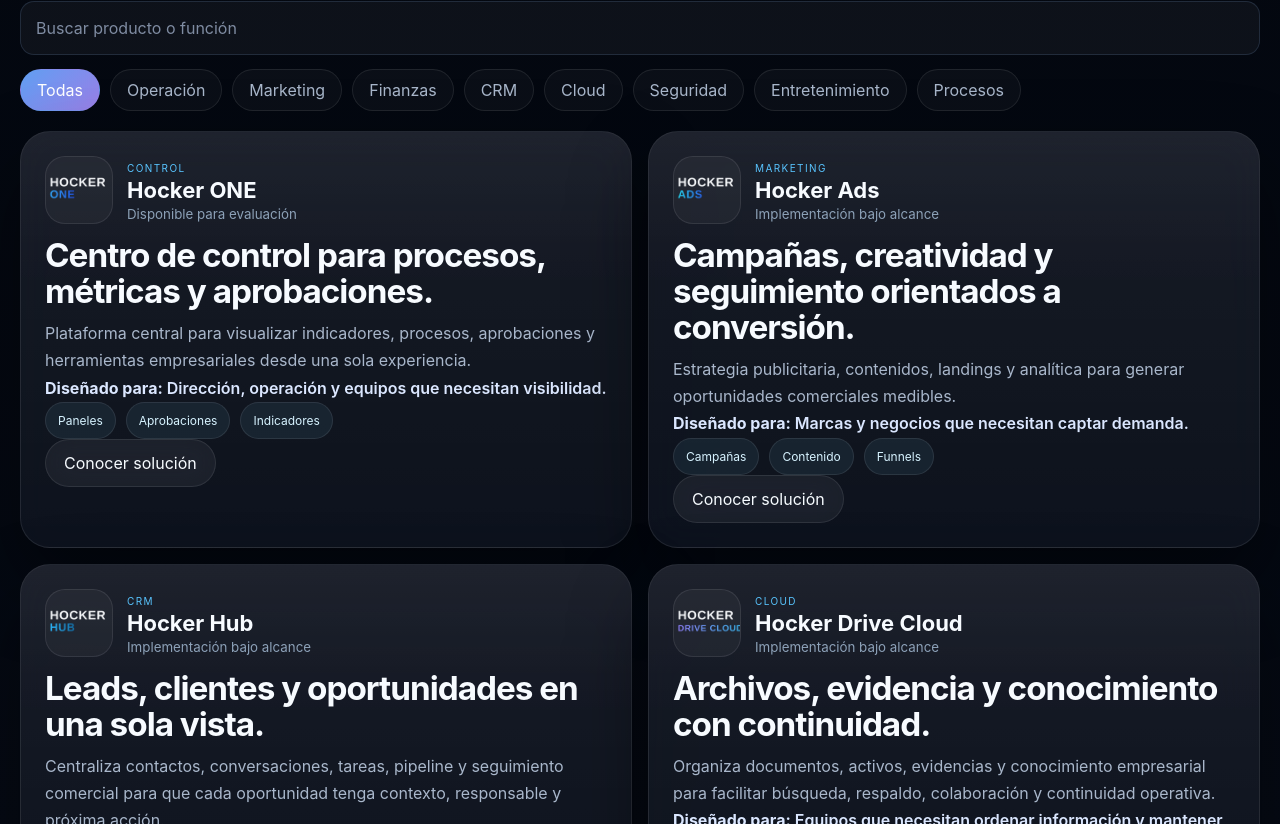
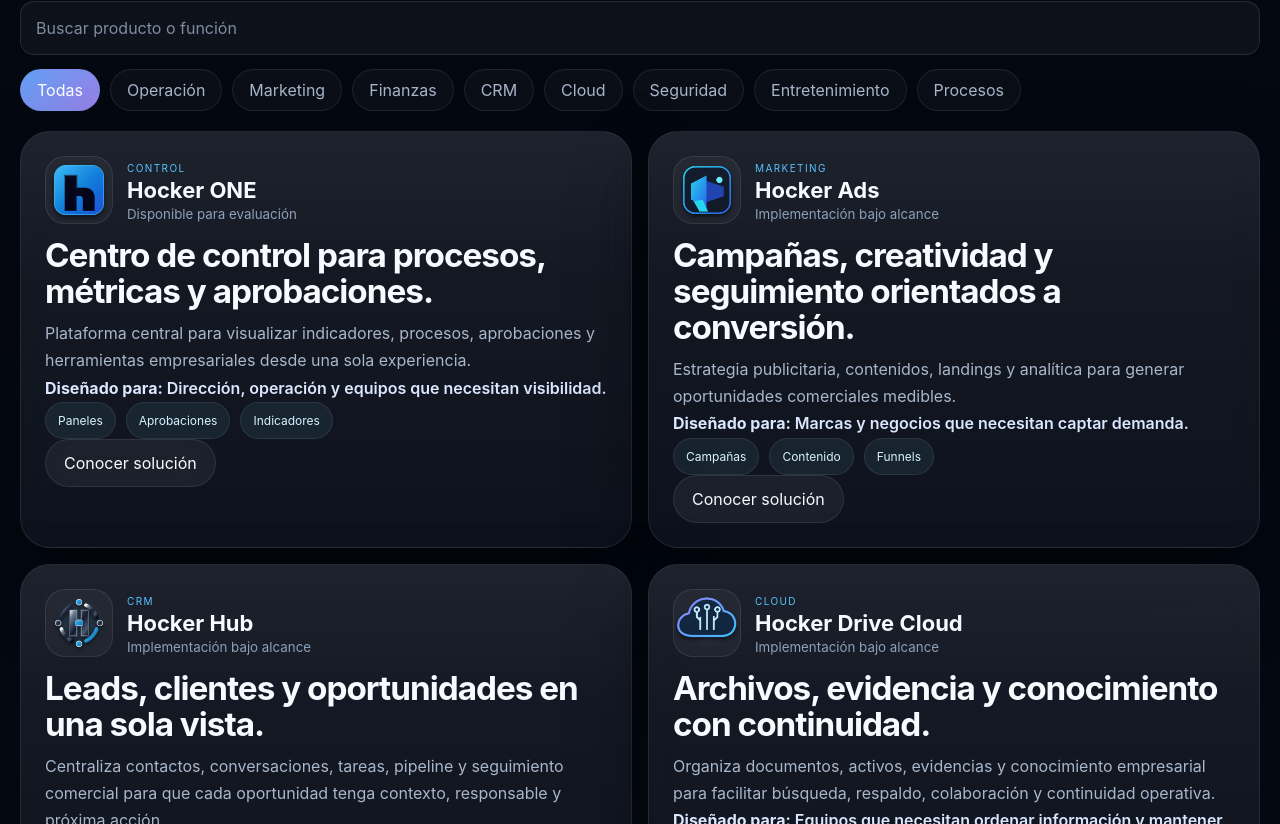
Before and after one commit to HockerAGI/hocker.agi, a Next.js app: page /apps in a window 1280 px wide. Shown: the part 1056-1880 px from the top of the page. Built offline with nearby package versions, Linux system fonts and the light colour scheme.

Commit message:
fix(products): use dedicated product icons in catalog cards [skip vercel]

```diff
--- a/src/components/app-explorer.tsx
+++ b/src/components/app-explorer.tsx
@@ -65,7 +65,7 @@ export function AppExplorer({ apps }: { apps: AppItem[] }) {
         {filtered.map((app) => (
           <article key={app.slug} className="card card-pad app-card">
             <div className="app-top">
-              <Image src={app.logo} alt={`Logotipo de ${app.title}`} width={88} height={88} className="app-logo" />
+              <Image src={app.icon} alt={`Icono oficial de ${app.title}`} width={88} height={88} className="app-logo" />
               <div className="app-title">
                 <span>{app.badge}</span>
                 <strong>{app.title}</strong>
```
